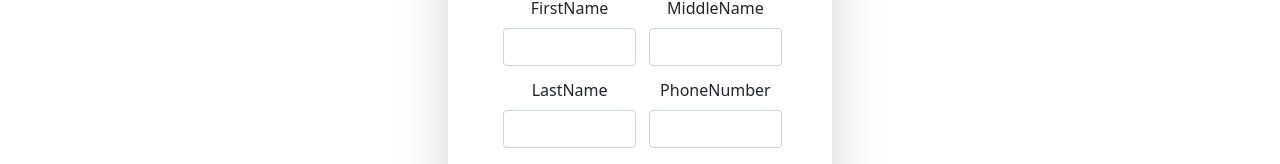
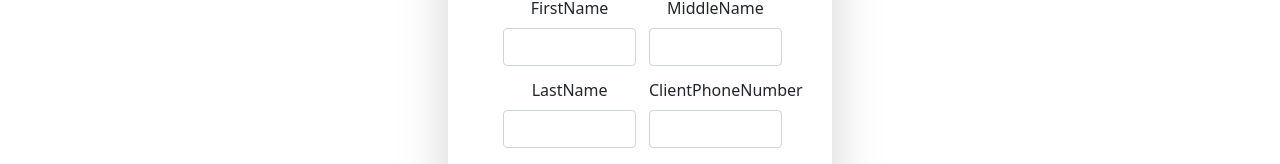
Before and after one commit to mmsbits2023/finalcrawford2u, a React (Create React App) app in the folder frontend/: page /clientRegister in a window 1280 px wide. Shown: the part 194-358 px from the top of the page. Built offline with nearby package versions, Linux system fonts and the light colour scheme.

Commit message:
updatetwo

```diff
--- a/frontend/src/Components/ClientRegister.js
+++ b/frontend/src/Components/ClientRegister.js
@@ -48,7 +48,8 @@ const ClientRegister = () => {
             body: JSON.stringify({
                 firstName: firstName,
                 middleName: middleName,
-                lastName: lastName,
+              lastName: lastName,
+                clientPhoneNumber:clientPhoneNumber,
                 phoneNumber: phoneNumber,
                 whatsAppNumber: whatsAppNumber,
                 alternativeNumber: alternativeNumber,
@@ -60,7 +61,7 @@ const ClientRegister = () => {
                 flatNumber: flatNumber,
                 streetName: streetName,
               pinCode: pinCode,
-                clientPhoneNumber:clientPhoneNumber,
+
                           })
         });
         const result = await response.json();
@@ -104,7 +105,7 @@ const ClientRegister = () => {
             </div>
             <div className="mb-1 register">
                 <label htmlFor="clientPhoneNumberId" className="form-label">
-                    PhoneNumber</label>
+                    ClientPhoneNumber</label>
                       <input type="text" name="clientPhoneNumber" className="form-control" id="clientPhoneNumber"//autocomplete="off"
                     onChange={handleInput } />
             </div>
```
